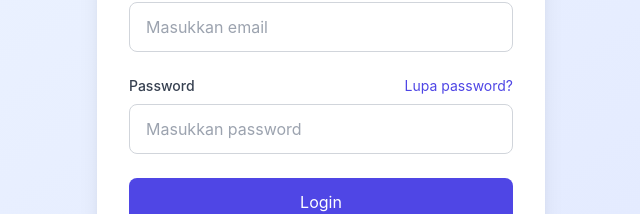
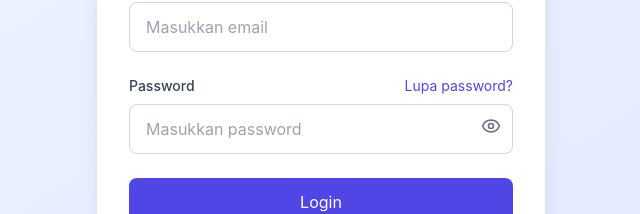
Before and after one commit to dausofc231/nglme, a Next.js app: page /auth in a window 1280 px wide. Shown: the part 356-570 px from the top of the page, without its empty margins (319-959 px from the left). Built offline with nearby package versions, Linux system fonts and the light colour scheme; no server answers.

Commit message:
Update auth.js

```diff
--- a/pages/auth.js
+++ b/pages/auth.js
@@ -4,6 +4,7 @@ import { useRouter } from 'next/router';
 import { useAuth } from '../context/AuthContext';
 import Notification from '../components/Notification';
 import Image from 'next/image';
+import { Eye, EyeOff } from 'lucide-react';
 import { sendPasswordResetEmail, confirmPasswordReset } from 'firebase/auth';
 import { auth } from '../lib/firebase';
 
@@ -11,33 +12,50 @@ export default function AuthPage() {
   const router = useRouter();
   const { user, register, login, logout } = useAuth();
 
-  // UI mode
   const [mode, setMode] = useState('login'); // 'login' | 'register' | 'forgot' | 'reset'
-
   const [formData, setFormData] = useState({
     username: '',
     email: '',
     password: '',
     newPassword: '',
   });
+  const [showPassword, setShowPassword] = useState(false);
+  const [showNewPassword, setShowNewPassword] = useState(false);
 
   const [errors, setErrors] = useState({});
   const [notification, setNotification] = useState(null);
   const [isLoading, setIsLoading] = useState(false);
 
-  // check if URL contains reset code
+  // ✅ Check URL untuk reset password
   useEffect(() => {
     if (router.query.mode === 'resetPassword' && router.query.oobCode) {
       setMode('reset');
     }
   }, [router.query]);
 
-  // redirect ke dashboard jika login
+  // ✅ Redirect ke dashboard kalau udah login
   useEffect(() => {
     if (user && mode === 'login') router.push('/dashboard');
   }, [user, mode, router]);
 
-  // validasi input
+  // ✅ Custom error message dari Firebase
+  const firebaseErrorMap = {
+    'auth/invalid-email': 'Format email tidak valid.',
+    'auth/user-disabled': 'Akun kamu telah dinonaktifkan.',
+    'auth/user-not-found': 'Email tidak terdaftar.',
+    'auth/missing-password': 'Password wajib diisi.',
+    'auth/wrong-password': 'Password salah, coba lagi.',
+    'auth/invalid-credential': 'Email atau password salah.',
+    'auth/email-already-in-use': 'Email sudah terdaftar.',
+    'auth/weak-password': 'Password terlalu lemah (minimal 6 karakter).',
+  };
+
+  const getErrorMessage = (error) => {
+    const code = error?.code;
+    return firebaseErrorMap[code] || 'Terjadi kesalahan, coba lagi nanti.';
+  };
+
+  // ✅ Validasi input form
   const validateForm = () => {
     const newErrors = {};
 
@@ -69,7 +87,7 @@ export default function AuthPage() {
     return Object.keys(newErrors).length === 0;
   };
 
-  // handle submit form
+  // ✅ Handle submit
   const handleSubmit = async (e) => {
     e.preventDefault();
     if (!validateForm()) return;
@@ -90,7 +108,7 @@ export default function AuthPage() {
       }
       else if (mode === 'forgot') {
         const actionCodeSettings = {
-          url: `${window.location.origin}/auth`, // arahkan kembali ke web kamu
+          url: `${window.location.origin}/auth`,
           handleCodeInApp: true,
         };
         await sendPasswordResetEmail(auth, formData.email, actionCodeSettings);
@@ -102,12 +120,12 @@ export default function AuthPage() {
         const { oobCode } = router.query;
         await confirmPasswordReset(auth, oobCode, formData.newPassword);
         setNotification({ message: 'Password berhasil direset! Silakan login kembali.', type: 'success' });
-        router.replace('/auth'); // hapus query agar balik ke login UI
+        router.replace('/auth');
         setMode('login');
       }
     } catch (error) {
       console.error(error);
-      setNotification({ message: error.message, type: 'error' });
+      setNotification({ message: getErrorMessage(error), type: 'error' });
     } finally {
       setIsLoading(false);
     }
@@ -124,12 +142,12 @@ export default function AuthPage() {
       )}
 
       <div className="bg-white rounded-2xl shadow-xl p-8 w-full max-w-md">
-        {/* Logo */}
+        {/* ✅ Logo */}
         <div className="text-center mb-8">
           <div className="w-20 h-20 mx-auto mb-4">
             <Image
-              src="/datakuy/logo.png"
-              alt="Logo Datakuy"
+              src="/media/logo.png"
+              alt="Logo"
               width={80}
               height={80}
               className="mx-auto rounded-full shadow-sm"
@@ -148,7 +166,7 @@ export default function AuthPage() {
         </div>
 
         <form onSubmit={handleSubmit} className="space-y-6">
-          {/* REGISTER */}
+          {/* USERNAME */}
           {mode === 'register' && (
             <div>
               <label className="block text-sm font-medium text-gray-700 mb-2">Username</label>
@@ -182,11 +200,13 @@ export default function AuthPage() {
             </div>
           )}
 
-          {/* PASSWORD */}
-          {(mode === 'login' || mode === 'register') && (
+          {/* PASSWORD / NEW PASSWORD */}
+          {(mode === 'login' || mode === 'register' || mode === 'reset') && (
             <div>
               <div className="flex justify-between items-center mb-2">
-                <label className="block text-sm font-medium text-gray-700">Password</label>
+                <label className="block text-sm font-medium text-gray-700">
+                  {mode === 'reset' ? 'Password Baru' : 'Password'}
+                </label>
                 {mode === 'login' && (
                   <button
                     type="button"
@@ -197,33 +217,55 @@ export default function AuthPage() {
                   </button>
                 )}
               </div>
-              <input
-                type="password"
-                value={formData.password}
-                onChange={(e) => setFormData(prev => ({ ...prev, password: e.target.value }))}
-                className={`w-full px-4 py-3 border rounded-lg focus:ring-2 focus:ring-indigo-500 focus:border-transparent ${
-                  errors.password ? 'border-red-500' : 'border-gray-300'
-                }`}
-                placeholder="Masukkan password"
-              />
-              {errors.password && <p className="mt-1 text-sm text-red-600">{errors.password}</p>}
-            </div>
-          )}
 
-          {/* RESET PASSWORD */}
-          {mode === 'reset' && (
-            <div>
-              <label className="block text-sm font-medium text-gray-700 mb-2">Password Baru</label>
-              <input
-                type="password"
-                value={formData.newPassword}
-                onChange={(e) => setFormData(prev => ({ ...prev, newPassword: e.target.value }))}
-                className={`w-full px-4 py-3 border rounded-lg focus:ring-2 focus:ring-indigo-500 focus:border-transparent ${
-                  errors.newPassword ? 'border-red-500' : 'border-gray-300'
-                }`}
-                placeholder="Masukkan password baru"
-              />
-              {errors.newPassword && <p className="mt-1 text-sm text-red-600">{errors.newPassword}</p>}
+              {/* Input Password */}
+              <div className="relative">
+                <input
+                  type={
+                    mode === 'reset'
+                      ? showNewPassword ? 'text' : 'password'
+                      : showPassword ? 'text' : 'password'
+                  }
+                  value={mode === 'reset' ? formData.newPassword : formData.password}
+                  onChange={(e) =>
+                    setFormData((prev) => ({
+                      ...prev,
+                      [mode === 'reset' ? 'newPassword' : 'password']: e.target.value,
+                    }))
+                  }
+                  className={`w-full px-4 py-3 pr-10 border rounded-lg focus:ring-2 focus:ring-indigo-500 focus:border-transparent ${
+                    errors.password || errors.newPassword ? 'border-red-500' : 'border-gray-300'
+                  }`}
+                  placeholder={
+                    mode === 'reset'
+                      ? 'Masukkan password baru'
+                      : 'Masukkan password'
+                  }
+                />
+                <button
+                  type="button"
+                  onClick={() =>
+                    mode === 'reset'
+                      ? setShowNewPassword((p) => !p)
+                      : setShowPassword((p) => !p)
+                  }
+                  className="absolute right-3 top-3 text-gray-500 hover:text-gray-700"
+                >
+                  {mode === 'reset'
+                    ? showNewPassword
+                      ? <EyeOff size={20} />
+                      : <Eye size={20} />
+                    : showPassword
+                      ? <EyeOff size={20} />
+                      : <Eye size={20} />}
+                </button>
+              </div>
+
+              {(errors.password || errors.newPassword) && (
+                <p className="mt-1 text-sm text-red-600">
+                  {errors.password || errors.newPassword}
+                </p>
+              )}
             </div>
           )}
 
@@ -245,7 +287,7 @@ export default function AuthPage() {
           </button>
         </form>
 
-        {/* FOOTER LINKS */}
+        {/* FOOTER */}
         <div className="mt-6 text-center">
           {mode === 'login' && (
             <p className="text-gray-600">
```
